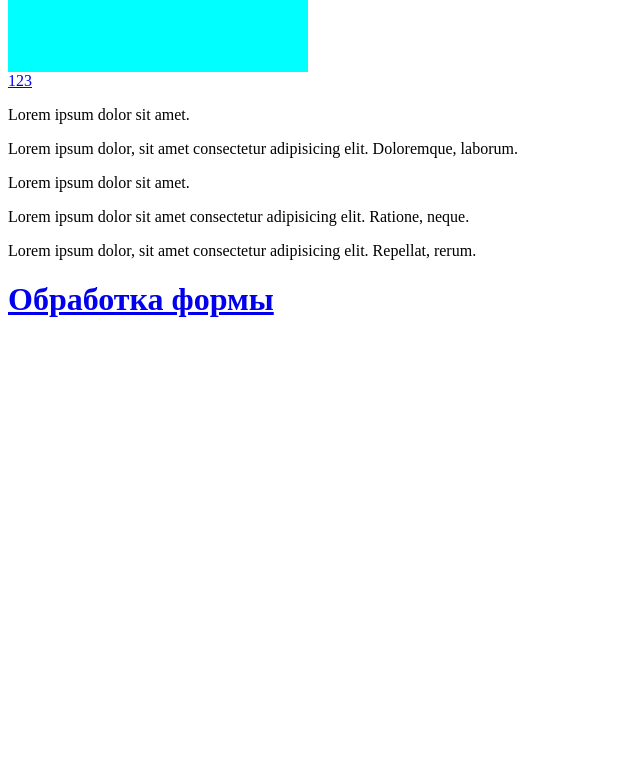
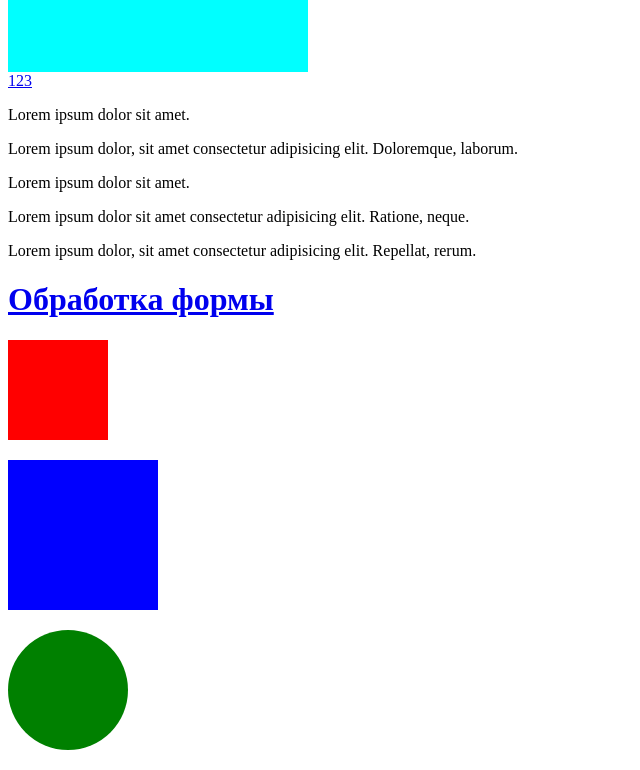
Before and after one commit to WiseChannel/PracticeJS, a plain HTML site: page index.html in a window 1280 px wide. Shown: the part 348-1118 px from the top of the page, without its empty margins (0-640 px from the left). Before the commit the page ends 800 px from the top, so only its background shows below. Drawn offline with Linux system fonts and the light colour scheme.

Commit message:
add new clases in cleanOOP

```diff
--- a/cleanOOP.js
+++ b/cleanOOP.js
@@ -1 +1,71 @@
 // add
+
+
+// RootElement <= Box <= instances
+
+class RootElement {
+    constructor(tagName = 'div') {
+        this.$el = document.createElement(tagName)
+        this.$el.style.marginBottom = '20px'
+    }
+
+    hide() {
+        this.$el.style.opacity = '0'
+    }
+
+    show() {
+        this.$el.style.opacity = '1'
+    }
+
+    append() {
+        document.querySelector('.wrapper').insertAdjacentElement('beforeend', this.$el)
+    }
+}
+
+class Box extends RootElement {
+    constructor(color, size = 150, tagName) {
+        super(tagName)
+        this.color = color
+        this.size = size
+    }
+
+    create() {
+        this.$el.style.background = this.color
+        this.$el.style.width = this.$el.style.height = `${this.size}px`
+
+        this.append()
+
+        return this
+    }
+}
+
+class Circle extends RootElement {
+    constructor(color) {
+        super()
+
+        this.color = color
+    }
+
+    create() {
+        this.$el.style.borderRadius = '50%'
+        this.$el.style.width = this.$el.style.height = `120px`
+        this.$el.style.background = this.color
+
+        this.append()
+
+        return this
+    }
+}
+
+const redBox = new Box('red', 100, 'div').create()
+const blueBox = new Box('blue').create()
+
+const circle = new Circle('green').create()
+
+circle.$el.addEventListener('mouseenter', () => {
+    circle.hide()
+});
+
+circle.$el.addEventListener('mouseleave', () => {
+    circle.show()
+});
--- a/index.html
+++ b/index.html
@@ -53,11 +53,12 @@
     <a href="form.html"><h1>Обработка формы</h1></a>
 
 
-
+    <div class="wrapper"></div>
 
 
     <script src="main.js"></script>
     <script src="coursNew.js"></script>
+    <script src="cleanOOP.js" async></script>
     <style>
         .box1 {
             width: 300px;
```
